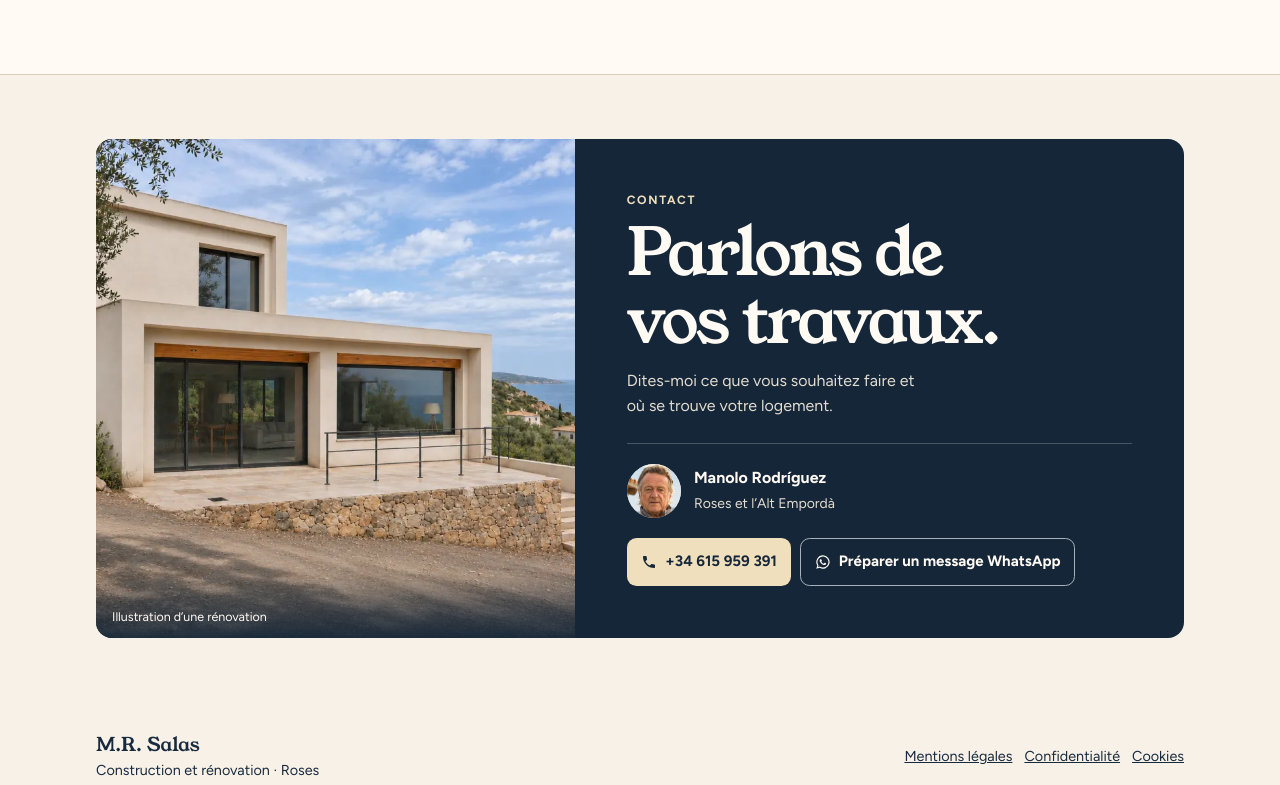
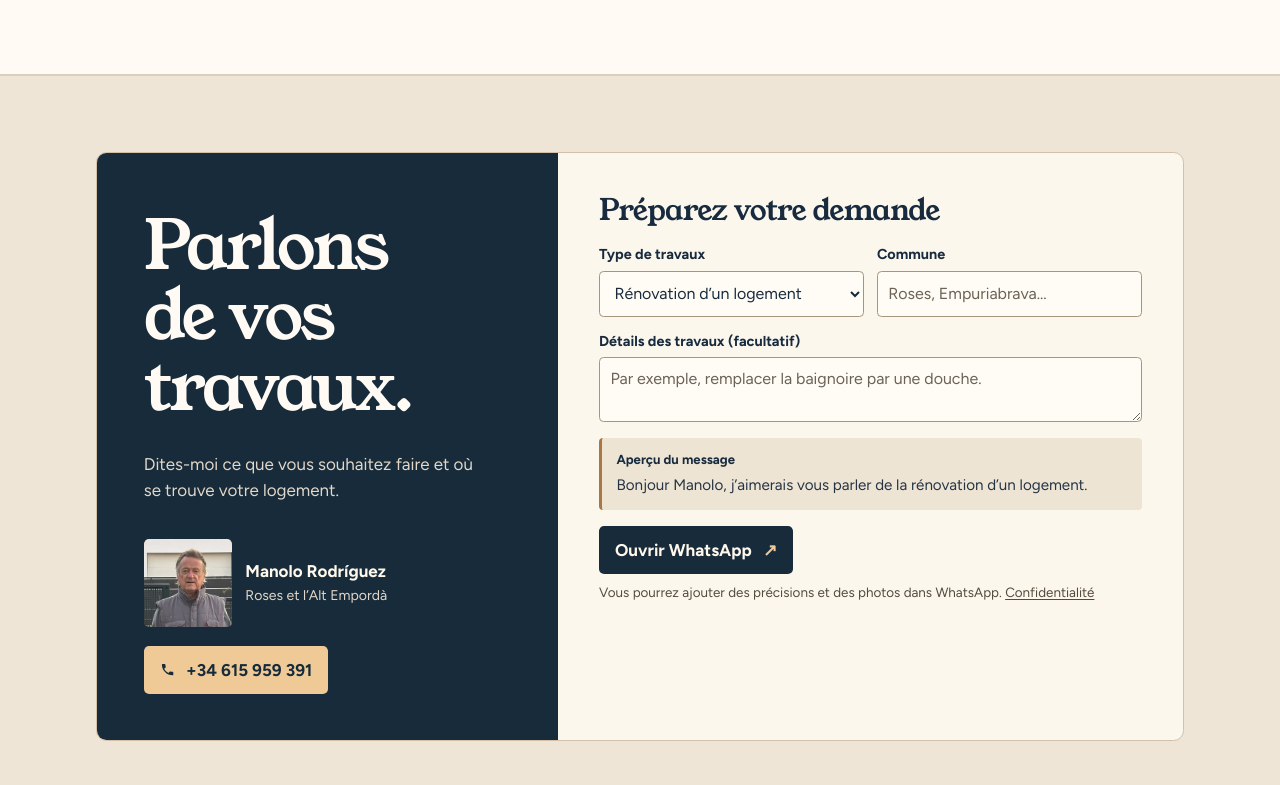
Before and after one commit to terulet/mr-salas-web, a plain HTML site: page fr.html in a window 1280 px wide. Shown: the part 10448-11233 px from the top of the page. Drawn offline with Linux system fonts and the light colour scheme.

Commit message:
Publicar el nuevo contacto de Manolo en seis idiomas

```diff
--- /dev/null
+++ b/consulta-obra.css
@@ -0,0 +1,145 @@
+.brief {
+  padding-block: clamp(2rem, 6vw, 5rem);
+  background: #eee5d7;
+  border-block: 1px solid var(--line);
+}
+.brief__layout {
+  display: grid;
+  grid-template-columns: minmax(0, .9fr) minmax(0, 1.22fr);
+  align-items: stretch;
+  background: #fcf7ed;
+  border: 1px solid #d3c0a8;
+  border-radius: .65rem;
+  overflow: clip;
+}
+.brief__intro {
+  display: flex;
+  flex-direction: column;
+  align-items: flex-start;
+  justify-content: center;
+  padding: clamp(1.2rem, 3.65vw, 3.4rem);
+  background: #172b3b;
+  color: #fff8eb;
+}
+.brief__intro h2 {
+  max-width: 11ch;
+  font-size: clamp(2rem, 4.15vw, 4rem);
+  line-height: 1.06;
+  overflow-wrap: anywhere;
+}
+.brief__lead {
+  max-width: 31ch;
+  margin-top: 1rem;
+  color: #e2d7c8;
+  line-height: 1.5;
+}
+.brief__person {
+  display: flex;
+  align-items: center;
+  gap: .85rem;
+  margin-block: clamp(1.15rem, 3vw, 2.2rem) 1.2rem;
+}
+.brief__person strong, .brief__person span { display: block; }
+.brief__person span { color: #e2d7c8; font-size: .88rem; }
+.brief__avatar {
+  width: 5.5rem;
+  height: 5.5rem;
+  flex: none;
+  overflow: hidden;
+  border-radius: .32rem;
+  background: #715e49;
+}
+.brief__avatar img {
+  width: 100%;
+  height: 100%;
+  object-fit: cover;
+  object-position: 50% 0%;
+  transform: scale(1.75);
+  transform-origin: 55% 5%;
+}
+.brief__call, .brief__send {
+  display: inline-flex;
+  align-items: center;
+  justify-content: center;
+  gap: .7rem;
+  min-height: 48px;
+  max-width: 100%;
+  padding: .68rem 1rem;
+  border-radius: .32rem;
+  background: #efca96;
+  color: #172b3b;
+  font-weight: 740;
+  line-height: 1.3;
+  text-decoration: none;
+}
+.brief__call svg { width: .95rem; height: .95rem; fill: currentColor; }
+.brief__call:hover { background: #ffe2b9; }
+.brief__call--whatsapp { margin-top: .45rem; }
+.brief__form {
+  min-width: 0;
+  padding: clamp(1.05rem, 3.2vw, 3rem);
+}
+.brief__form h3 { font-size: clamp(1.38rem, 2.3vw, 2.18rem); }
+.brief__fields {
+  display: grid;
+  grid-template-columns: repeat(2, minmax(0, 1fr));
+  gap: .8rem;
+  margin-top: 1rem;
+}
+.brief__fields label {
+  min-width: 0;
+  font-size: .9rem;
+  font-weight: 700;
+}
+.brief__fields select, .brief__fields input, .brief__fields textarea {
+  display: block;
+  width: 100%;
+  min-height: 46px;
+  margin-top: .28rem;
+  padding: .6rem .65rem;
+  border: 1px solid #a7947c;
+  border-radius: .28rem;
+  background: #fffcf6;
+  color: var(--mar);
+  font: 400 1rem/1.35 var(--sans);
+}
+.brief__details { grid-column: 1 / -1; }
+.brief__fields textarea { resize: vertical; }
+.brief__fields input::placeholder, .brief__fields textarea::placeholder { color: #6c6256; opacity: 1; }
+.brief__preview {
+  padding: .85rem .9rem;
+  margin-top: 1rem;
+  border-left: 3px solid #a97745;
+  border-radius: .25rem;
+  background: #ede4d4;
+}
+.brief__preview h4 { margin: 0; font: 750 .82rem/1.3 var(--sans); }
+#contacto .brief__preview .draft-message {
+  margin: .38rem 0 0;
+  padding: 0;
+  min-height: 0;
+  border: 0;
+  background: transparent;
+  color: #253445;
+  font-size: .95rem;
+  line-height: 1.45;
+  white-space: pre-wrap;
+  overflow-wrap: anywhere;
+}
+.brief__send { margin-top: 1rem; background: #172b3b; color: #fff8eb; }
+.brief__send:hover { background: #294557; }
+.brief__send span { color: #efca96; }
+.brief__note { margin-top: .55rem; color: #554b3d; font-size: .84rem; line-height: 1.45; }
+.brief__note a { text-underline-offset: .16em; }
+.brief :is(a, select, input, textarea):focus-visible { outline: 2px solid #a97745; outline-offset: 2px; }
+
+@media (max-width: 700px) {
+  .brief__layout { grid-template-columns: minmax(0, 1fr); }
+  .brief__intro h2 { max-width: 18ch; }
+  .brief__person { margin-block: .9rem; }
+  .brief__avatar { width: 3.65rem; height: 3.65rem; }
+  .brief__send { width: 100%; }
+}
+@media (max-width: 410px) {
+  .brief__fields { grid-template-columns: minmax(0, 1fr); }
+}
--- a/fr.html
+++ b/fr.html
@@ -80,6 +80,7 @@
 }
 </script>
 <link rel="stylesheet" href="selector-obra.css"/>
+<link rel="stylesheet" href="consulta-obra.css"/>
 </head>
 <body>
 <a class="skip" href="#contenido">Aller au contenu</a>
@@ -457,36 +458,23 @@
     </div>
   </section>
 
-<section class="contact container" id="contacto" aria-labelledby="salas-contact-title">
-  <div class="salas-contact">
-    <div class="contact-layout">
-      <figure class="contact-house">
-        <img src="images/reformas/2026-despues.webp" loading="lazy" decoding="async" width="1152" height="768" alt="Villa à l’enduit clair, avec une terrasse en pierre et vue sur la mer.">
-        <figcaption>Illustration d’une rénovation</figcaption>
-      </figure>
-      <div class="contact-copy">
-        <p class="contact-label">Contact</p>
-        <h2 id="salas-contact-title">Parlons de vos travaux.</h2>
-        <p class="contact-lead">Dites-moi ce que vous souhaitez faire et où se trouve votre logement.</p>
-
-        <div class="contact-person">
-          <div class="contact-avatar"><img src="images/retrato-mediterraneo.webp" loading="lazy" decoding="async" width="1024" height="1536" alt=""></div>
+<section class="brief" id="contacto" aria-labelledby="salas-contact-title">
+  <div class="container brief__layout">
+    <div class="brief__intro">
+      <h2 id="salas-contact-title">Parlons de vos travaux.</h2>
+      <p class="brief__lead">Dites-moi ce que vous souhaitez faire et où se trouve votre logement.</p>
+      <div class="brief__person">
+          <div class="brief__avatar"><img src="images/manolo-real.webp" loading="lazy" decoding="async" width="830" height="1107" alt=""></div>
           <div><strong>Manolo Rodríguez</strong><span>Roses et l’Alt Empordà</span></div>
         </div>
-
-        <div class="contact-actions">
-          <a href="tel:+34615959391" class="contact-button contact-button-main" aria-label="Appeler Manolo au +34 615 959 391">
+      <a href="tel:+34615959391" class="brief__call" aria-label="Appeler Manolo au +34 615 959 391">
             <svg viewBox="0 0 24 24" aria-hidden="true"><path d="M6.6 10.8c1.4 2.8 3.8 5.1 6.6 6.6l2.2-2.2c.3-.3.7-.4 1-.2 1.1.4 2.3.6 3.6.6.6 0 1 .4 1 1V20c0 .6-.4 1-1 1C10.6 21 3 13.4 3 4c0-.6.4-1 1-1h3.5c.6 0 1 .4 1 1 0 1.2.2 2.4.6 3.6.1.3 0 .7-.2 1l-2.3 2.2z"/></svg> +34 615 959 391
           </a>
-          <button type="button" class="contact-button contact-button-more" data-compose hidden aria-controls="salas-draft" aria-expanded="false">
-            <svg viewBox="0 0 24 24" aria-hidden="true"><path d="M12 2a10 10 0 0 0-8.6 15.1L2 22l5-1.3A10 10 0 1 0 12 2zm0 18.2c-1.5 0-3-.4-4.3-1.2l-.3-.2-3 .8.8-2.9-.2-.3A8.2 8.2 0 1 1 12 20.2zm4.5-6.1c-.2-.1-1.5-.7-1.7-.8-.2-.1-.4-.1-.6.1l-.8 1c-.1.2-.3.2-.5.1a6.7 6.7 0 0 1-3.3-2.9c-.3-.4.2-.4.7-1.3.1-.2 0-.3 0-.4l-.8-1.8c-.2-.5-.4-.4-.6-.4h-.5c-.2 0-.4.1-.6.3-.2.2-.8.8-.8 2s.8 2.3.9 2.5c.1.2 1.6 2.5 4 3.5 1.5.6 2.1.7 2.8.6.5-.1 1.5-.6 1.7-1.2.2-.6.2-1.1.2-1.2-.1-.1-.3-.2-.5-.3z"/></svg> Préparer un message WhatsApp
-          </button>
-          <noscript><a href="https://wa.me/34615959391?text=Bonjour%20Manolo%2C%20j%E2%80%99aimerais%20vous%20parler%20de%20travaux." class="contact-button contact-button-more" target="_blank" rel="noopener">WhatsApp</a></noscript>
-        </div>
-
-        <div class="contact-draft" id="salas-draft" hidden>
-          <h3>Votre premier message</h3>
-          <div class="draft-fields">
+      <noscript><a href="https://wa.me/34615959391?text=Bonjour%20Manolo%2C%20j%E2%80%99aimerais%20vous%20parler%20de%20travaux." class="brief__call brief__call--whatsapp" target="_blank" rel="noopener">WhatsApp</a></noscript>
+    </div>
+    <div class="brief__form" id="salas-draft" aria-labelledby="brief-form-title" hidden>
+      <h3 id="brief-form-title">Préparez votre demande</h3>
+      <div class="brief__fields">
             <label>Type de travaux
               <select data-job>
                 <option value="reforma" data-message="de la rénovation d’un logement">Rénovation d’un logement</option>
@@ -500,12 +488,16 @@
               </select>
             </label>
             <label>Commune <input type="text" data-town placeholder="Roses, Empuriabrava…" maxlength="70"></label>
-          </div>
-          <p class="draft-message" data-message>Bonjour Manolo, j’aimerais vous parler de la rénovation d’un logement.</p>
-          <p class="draft-note">Vous pourrez ajouter des précisions et des photos dans WhatsApp. <a href="privacidad-fr.html">Confidentialité</a></p>
-          <a href="https://wa.me/34615959391" class="contact-button draft-open" data-whatsapp target="_blank" rel="noopener">Ouvrir WhatsApp</a>
-        </div>
+        <label class="brief__details">Détails des travaux (facultatif)
+          <textarea data-details rows="2" maxlength="280" placeholder="Par exemple, remplacer la baignoire par une douche."></textarea>
+        </label>
       </div>
+      <div class="brief__preview">
+        <h4>Aperçu du message</h4>
+        <p class="draft-message" data-message>Bonjour Manolo, j’aimerais vous parler de la rénovation d’un logement.</p>
+      </div>
+      <a href="https://wa.me/34615959391" class="brief__send" data-whatsapp target="_blank" rel="noopener">Ouvrir WhatsApp<span aria-hidden="true">↗</span></a>
+      <p class="brief__note">Vous pourrez ajouter des précisions et des photos dans WhatsApp. <a href="privacidad-fr.html">Confidentialité</a></p>
     </div>
   </div>
 </section>
@@ -524,7 +516,7 @@
     </nav>
   </div>
 </footer>
-<script src="script.js?v=20261121-neerlandes" defer></script>
+<script src="script.js?v=consulta-obra" defer></script>
 <script src="portada-cine.js" defer></script>
 <script src="visor-obra.js?v=20261121-neerlandes" defer></script>
 <script src="contacto-movil.js" defer></script>
--- a/script.js
+++ b/script.js
@@ -241,11 +241,10 @@
 
 /* ---------- Contacto por WhatsApp ---------- */
 (() => {
-  const contact = document.getElementById("contacto");
-  const toggle = contact.querySelector("[data-compose]");
   const draft = document.getElementById("salas-draft");
   const job = draft.querySelector("[data-job]");
   const town = draft.querySelector("[data-town]");
+  const details = draft.querySelector("[data-details]");
   const preview = draft.querySelector(".draft-message");
   const whatsapp = draft.querySelector("[data-whatsapp]");
   const destination = new URL(whatsapp.href);
@@ -303,27 +302,22 @@
     const content = job.value === "municipio"
       ? (municipality ? messages.coverage(municipality) : messages.unspecified)
       : messages.about + topic + place + ".";
-    const text = messages.greeting + content;
+    const extra = details.value.trim();
+    const text = messages.greeting + content + (extra ? "\n\n" + extra : "");
     preview.textContent = text;
     destination.searchParams.set("text", text);
     whatsapp.href = destination.href;
   }
 
-  function setDraft(open) {
-    draft.hidden = !open;
-    toggle.setAttribute("aria-expanded", String(open));
-    if (open) updateMessage();
-  }
-
-  toggle.addEventListener("click", () => setDraft(draft.hidden));
   document.querySelectorAll("[data-service]").forEach(link => {
     link.addEventListener("click", () => {
       job.value = link.dataset.service;
-      setDraft(true);
+      updateMessage();
     });
   });
   job.addEventListener("change", updateMessage);
   town.addEventListener("input", updateMessage);
+  details.addEventListener("input", updateMessage);
   updateMessage();
-  toggle.hidden = false;
+  draft.hidden = false;
 })();
```
Also changed, not shown: ca.html (+24 -32 lines), de.html (+24 -32 lines), en.html (+24 -32 lines), index.html (+24 -32 lines), nl.html (+24 -32 lines), privacidad-ca.html (+1 -1 lines), privacidad-de.html (+1 -1 lines), privacidad-en.html (+1 -1 lines), privacidad-fr.html (+1 -1 lines), privacidad-nl.html (+1 -1 lines), privacidad.html (+1 -1 lines).
